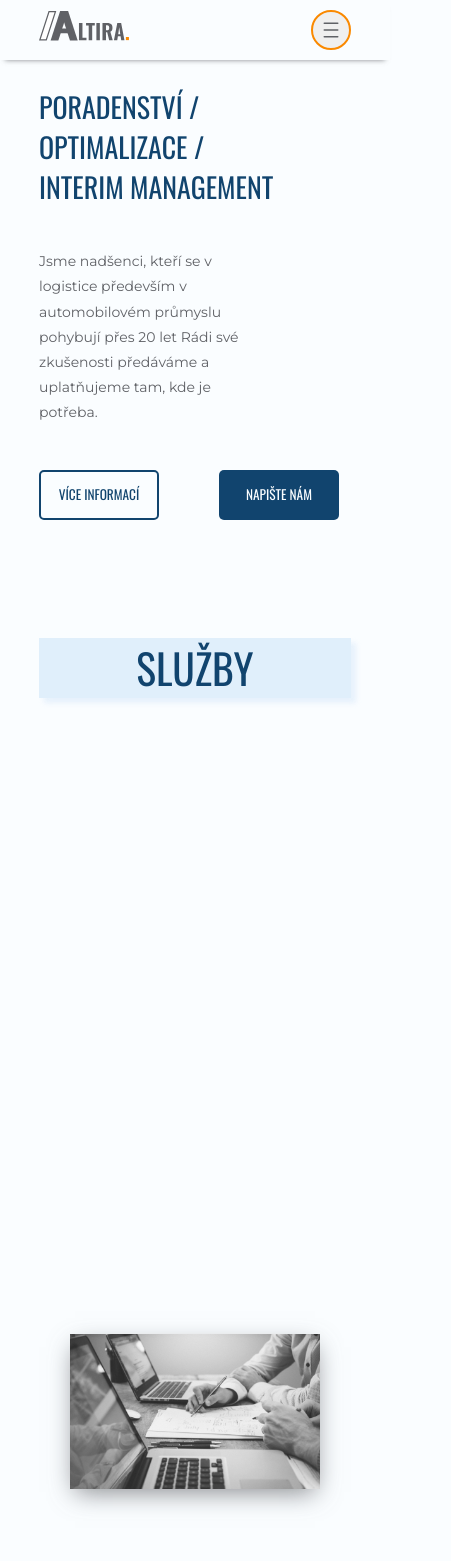
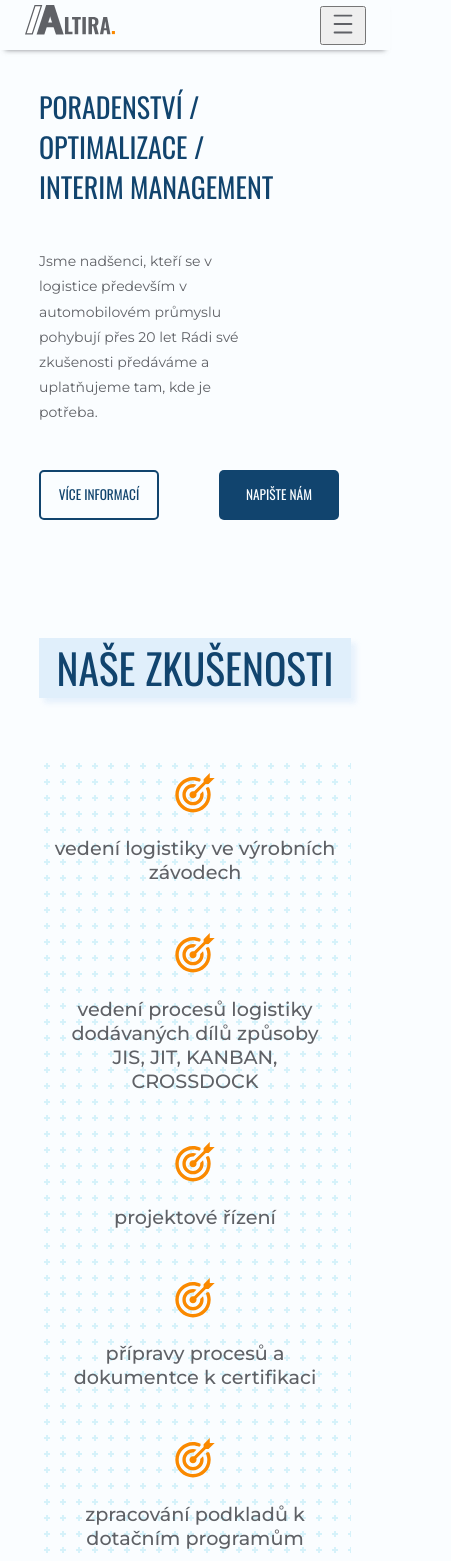
Before and after one commit to queuing4oranges/altira-website, a React (Vite) app: page / in a window 390 px wide. Shown: the top 1561 px of the page, 451 px wide, since content can reach past the window. Built offline with nearby package versions, Linux system fonts and the light colour scheme; no server answers.

Commit message:
hamburger menu styling

```diff
--- a/src/App.scss
+++ b/src/App.scss
@@ -94,7 +94,8 @@ html {
 //mobiles
 @media only screen and (max-width: 600px) {
   .container {
-    width: 90vw;
+    width: 90%;
+    // border: 1px blue solid;
   }
 }
 
--- a/src/components/Home.jsx
+++ b/src/components/Home.jsx
@@ -15,9 +15,9 @@ export default function Home() {
     <div >
       <Navbar/>
       <Hero />
-      <ImageSlider />
-      <Sluzby />
-      <Ziskate />
+      {/* <ImageSlider /> */}
+      {/* <Sluzby /> */}
+      {/* <Ziskate /> */}
       <Zkusenosti />
       <About />
       <Kontakt />
--- a/src/components/Navbar.jsx
+++ b/src/components/Navbar.jsx
@@ -6,7 +6,7 @@ import Hamburger from "../icons/Hamburger";
 export default function Navbar() {
 
   const toggleHamburger = () => {
-    let menu = document.querySelector(".navbar__links");
+    let menu = document.querySelector(".mobile-navbar__list");
     menu.classList.toggle("show");
 
   }
@@ -15,15 +15,11 @@ export default function Navbar() {
 
   return (
     <div className="navbar-container">
+
       <div className="navbar">
         <div className="navbar__logo">
           <Link activeClass="none" smooth spy to="home-cont" ><AltiraLogo width={92} height={36} /></Link>
         </div>
-
-      <div className="mobile-navbar__button">
-        <button onClick={toggleHamburger}><Hamburger width={30} height={30} color="#5f6166"/></button>
-      </div>
-
 
         <div className="navbar__links">
           <Link onClick={toggleHamburger} activeClass="active" smooth spy to="sluzby-cont" >služby</Link>
@@ -32,8 +28,34 @@ export default function Navbar() {
           <Link onClick={toggleHamburger} activeClass="active" smooth spy to="kontakt-cont" >kontakt</Link>
           <Link onClick={toggleHamburger} activeClass="active" smooth spy to="refer-cont" >reference</Link>
         </div>
+      </div>
+
+      <div className="mobile-navbar">
+
+        <div className="mobile-navbar__logo">
+          <Link activeClass="none" smooth spy to="home-cont" ><AltiraLogo width={92} height={36} /></Link>
+        </div>
+
+        <div className="mobile-navbar__links">
+
+            <div className="mobile-navbar__button">
+              <button onClick={toggleHamburger}><Hamburger width={30} height={30} color="#5f6166"/></button>
+            </div>
+
+            <div className="mobile-navbar__list">
+              <ul>
+                <li> <Link onClick={toggleHamburger} activeClass="active" smooth spy to="sluzby-cont" >služby</Link></li>
+                <li><Link onClick={toggleHamburger} activeClass="active" smooth spy to="zkus-cont" >naše zkušenosti</Link></li>
+                <li> <Link onClick={toggleHamburger} activeClass="active" smooth spy to="onas" >o nás</Link></li>
+                <li><Link onClick={toggleHamburger} activeClass="active" smooth spy to="kontakt-cont" >kontakt</Link></li>
+                <li>    <Link onClick={toggleHamburger} activeClass="active" smooth spy to="refer-cont" >reference</Link> </li>
+              </ul>
+            </div>
 
         </div>
+
+      </div>
+
     </div>
   );
 }
--- a/src/components/Zkusenosti.jsx
+++ b/src/components/Zkusenosti.jsx
@@ -9,35 +9,52 @@ export default function Zkusenosti() {
         </div>
 
         <div className="zkus-list">
-            <ul className="zkus-list__ul">
-                <li className="zkus-list__ul_li">
+            <div className="zkus-list__item">
+                <div className="zkus-list__item_icon">
                     <ArrowBull width={40} height={40} color="#fa8900" />
-                    <br />
+                </div>
+                <div className="zkus-list__item_text">
                     <p>vedení logistiky ve výrobních závodech</p>
-                </li>
-                <li className="zkus-list__ul_li">
+                </div>
+            </div>
+
+            <div className="zkus-list__item">
+                <div className="zkus-list__item_icon">
                     <ArrowBull width={40} height={40} color="#fa8900" />
-                    <br />
-                    <p>vedení procesů logistiky dodávaných dílů způsoby JIS, <br />
+                </div>
+                <div className="zkus-list__item_text">
+                    <p>vedení procesů logistiky dodávaných dílů způsoby JIS,
                         JIT, KANBAN, CROSSDOCK</p>
-                </li>
-                <li className="zkus-list__ul_li">
+                </div>
+            </div>
+
+            <div className="zkus-list__item">
+                <div className="zkus-list__item_icon">
                     <ArrowBull width={40} height={40} color="#fa8900" />
-                    <br />
+                </div>
+                <div className="zkus-list__item_text">
                     <p>projektové řízení</p>
+                </div>
+            </div>
 
-                </li>
-                <li className="zkus-list__ul_li">
+            <div className="zkus-list__item">
+                <div className="zkus-list__item_icon">
                     <ArrowBull width={40} height={40} color="#fa8900" />
-                    <br />
+                </div>
+                <div className="zkus-list__item_text">
                     <p>přípravy procesů a dokumentce k certifikaci</p>
-                </li>
-                <li className="zkus-list__ul_li">
+                </div>
+            </div>
+
+            <div className="zkus-list__item">
+                <div className="zkus-list__item_icon">
                     <ArrowBull width={40} height={40} color="#fa8900" />
-                    <br />
+                </div>
+                <div className="zkus-list__item_text">
                     <p>zpracování podkladů k dotačním programům</p>
-                </li>
-            </ul>
+                </div>
+            </div>
+
         </div>
     </div>
   )
--- a/src/styles/hero.scss
+++ b/src/styles/hero.scss
@@ -83,7 +83,7 @@
 //mobiles
 @media only screen and (max-width: 600px) {
   .hero__container {
-    width: 90vw;
+    width: 80%;
   }
 
   .hero-text {
@@ -91,18 +91,19 @@
       font-size: 28px;
       line-height: 40px;
       width: 300px;
+      max-width: 300px;
     }
     &__description {
-      width: 220px;
+      max-width: 220px;
       font-size: 14px;
     }
 
     &__button {
-      width: 120px;
+      max-width: 120px;
     }
   }
 
-  .hero-image img {
+  .hero-image {
     display: none;
   }
 }
--- a/src/styles/navbar.scss
+++ b/src/styles/navbar.scss
@@ -50,12 +50,12 @@
   }
 }
 
-.mobile-navbar__button {
-  display: none;
+.active {
+  opacity: 0.6;
 }
 
-.active {
-  opacity: 0.6;
+.mobile-navbar {
+  display: none;
 }
 
 /* ------ RESPONSIVENESS ------ */
@@ -67,52 +67,34 @@
 }
 //mobiles
 @media only screen and (max-width: 600px) {
-  .navbar-container {
-    max-width: 100%;
-    margin: 0;
+  .navbar {
+    display: none;
   }
 
-  .mobile-navbar__button {
-    display: block;
-    position: absolute;
-    right: 10vw;
-    top: 10px;
-
-    & button {
-      width: 40px;
-      height: 40px;
-      border-radius: 50%;
-      display: flex;
-      justify-content: center;
-      align-items: center;
-      border: 2px solid #fa8900;
-      position: relative;
+  .mobile-navbar__list {
+    display: none;
+    & ul {
+      list-style: none;
     }
   }
 
-  .navbar__links {
-    display: none;
+  .show {
+    display: block;
   }
 
-  .show {
+  .mobile-navbar {
+    display: flex;
+    flex-direction: row;
+    justify-content: space-between;
+    width: 90%;
+    margin: auto;
+    padding: 5px;
+  }
+
+  .mobile-navbar__links {
     display: flex;
     flex-direction: column;
     justify-content: flex-end;
     align-items: flex-end;
-    margin-top: 200px;
-    width: 25vw;
-    background-color: $altira-color;
-    border-radius: 5px;
-
-    & a,
-    & a:last-child {
-      color: $altira-white;
-      margin-right: 0.5em;
-      margin-top: 10px;
-      padding-top: 10px;
-      text-align: right;
-    }
-
-    border: 2px solid #fa8900;
   }
 }
--- a/src/styles/sluzby.scss
+++ b/src/styles/sluzby.scss
@@ -60,6 +60,9 @@
 
 /* ------ RESPONSIVENESS ------ */
 @media only screen and (max-width: 600px) {
+  .sluzby-container {
+    width: 90%;
+  }
   .sluzby-section {
     display: flex;
     flex-direction: column;
@@ -79,6 +82,10 @@
     }
   }
 
+  .padding-right {
+    padding-right: unset;
+  }
+
   .column-reverse {
     flex-direction: column-reverse;
   }
--- a/src/styles/zkusenosti.scss
+++ b/src/styles/zkusenosti.scss
@@ -1,23 +1,25 @@
 .zkus-list {
-  max-width: 650px;
+  max-width: 550px;
   margin: 120px auto 0;
   position: relative;
+  display: flex;
+  flex-direction: column;
+  justify-content: center;
 
-  &__ul {
-    &_li {
-      list-style: none;
+  &__item {
+    max-height: 70px;
+    max-width: 550px;
+
     display: flex;
     align-items: center;
-      height: 60px;
+    padding: 30px;
 
-      & p {
-        margin: 0 0 0 30px;
+    &_text {
+      margin-left: 30px;
       font-size: 1.2em;
       color: $altira-color;
       font-weight: 500;
-        word-wrap: break-word;
       z-index: 5;
-      }
     }
   }
 }
@@ -53,20 +55,25 @@
 
 /* ------ RESPONSIVENESS ------ */
 //mobiles
-@media only screen and (max-width: 700px) {
+@media only screen and (max-width: 600px) {
   .zkus-list::before {
     margin: 0;
   }
 
-  .zkus-list__ul_li {
-    height: fit-content;
-    word-wrap: break-word;
-  }
+  .zkus-list {
+    margin-top: 60px;
+    &__item {
+      flex-direction: column;
+      align-items: center;
+      justify-content: center;
+      max-height: fit-content;
+      margin: auto;
+      text-align: center;
+      padding: 15px;
 
-  .zkus-list p {
-    display: inline-block;
-    line-height: 60px;
-    font-size: 1.2em;
-    margin-left: 50px;
+      &_text {
+        margin-left: 0;
       }
     }
+  }
+}
```
Lines whose indentation alone changed are shown as unchanged.
